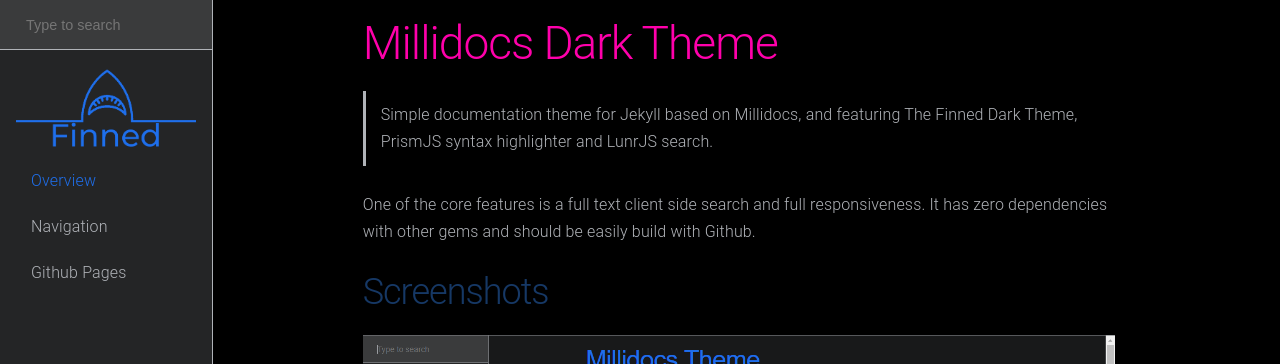
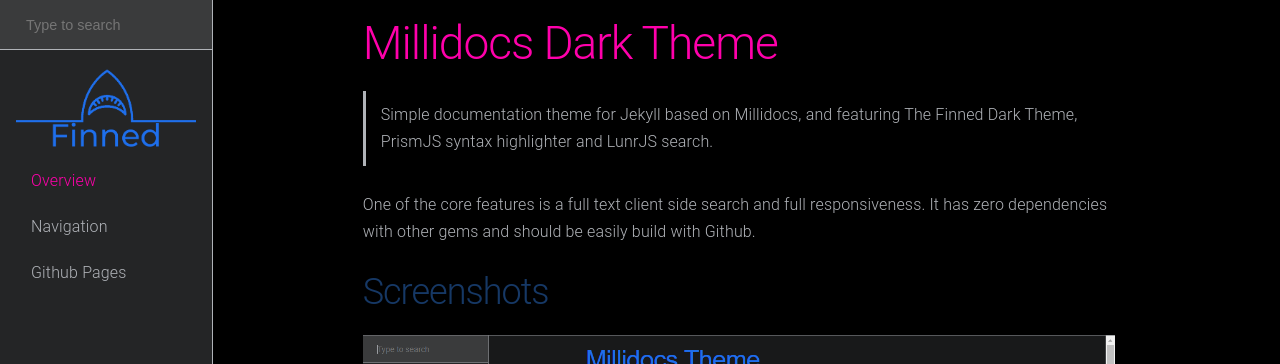
Before and after one commit to d0midigi/pollo, a Jekyll site: the page built from index.md, in a window 1280 px wide. Shown: the top 364 px of the page. Built offline with Jekyll 4.4.1, drawn with Linux system fonts in a browser that asks for light colours.

Commit message:
Update variables.scss

```diff
--- a/_sass/variables.scss
+++ b/_sass/variables.scss
@@ -6,7 +6,7 @@ $secondary-bg-color: #242526;
 $bg-hover-color: #3A3B3C;
 $text-primary: #ff00ab;
 $text-secondary: #B0B3B8;
-$blue-accent-emphasis: #1f6feb;
+$blue-accent-emphasis: #ff00ab;
 $blue-accent-muted: rgba(56,139,253,0.4);
 $blue-accent-subtle: rgba(56,139,253,0.15);
 
```
